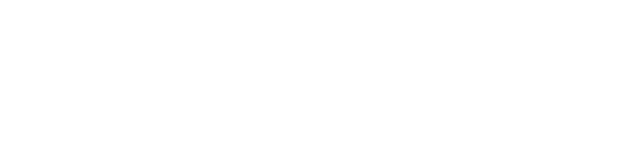
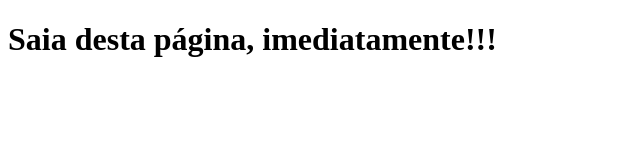
Before and after one commit to LucasPG4a/Git_License, a plain HTML site: page mods_html/index.html in a window 1280 px wide. Shown: the whole page, without its empty margins (0-640 px from the left). Drawn offline with Linux system fonts and the light colour scheme.

Commit message:
Retirei o título do 'body' e, coloquei um 'h1' no lugar deste título

```diff
--- a/mods_html/index.html
+++ b/mods_html/index.html
@@ -7,7 +7,7 @@
     <title>Git License</title>
 </head>
 <body>
-    <title>Saia desta página, por favor!!!</title>
+    <h1>Saia desta  página, imediatamente!!!</h1>
 
 </body>
 </html>
```
